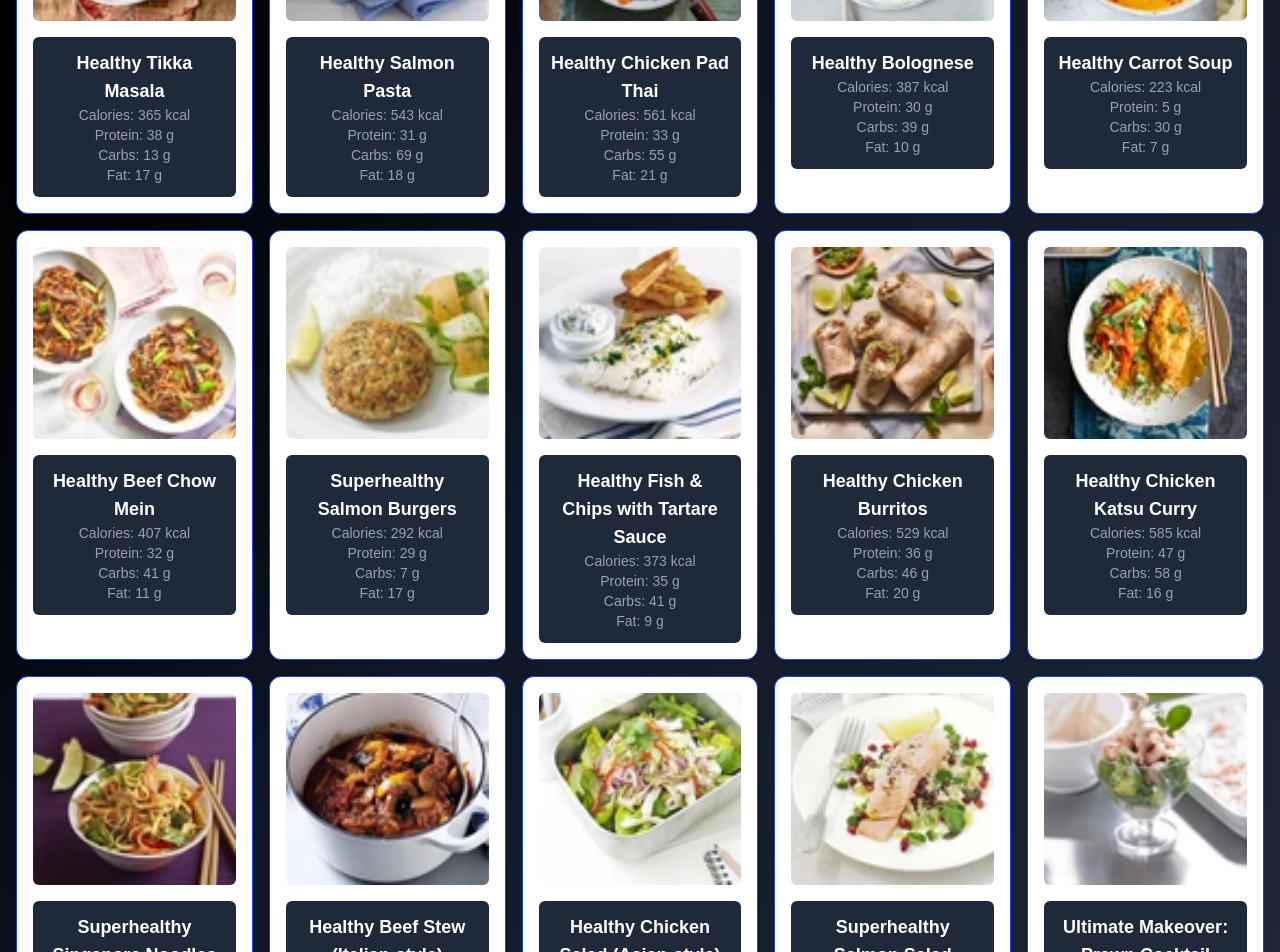
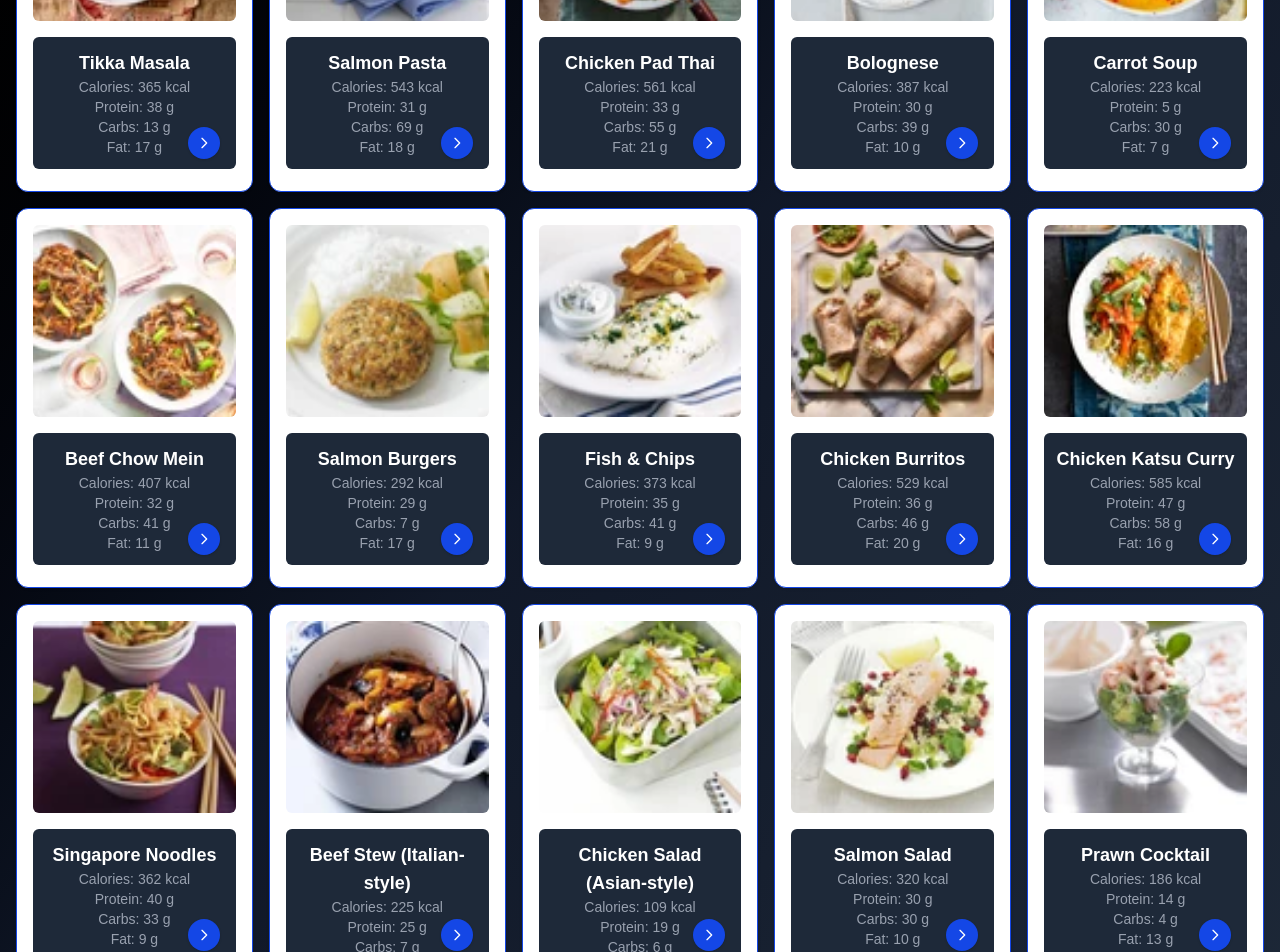
Before and after one commit to jacam666/coaching-website, a Next.js app: page /meals in a window 1280 px wide. Shown: the part 420-1372 px from the top of the page. Built offline with nearby package versions, Linux system fonts and the light colour scheme.

Commit message:
created flip effect for all meal cards and added ingredients on back of cards

```diff
--- a/src/app/data/meals.ts
+++ b/src/app/data/meals.ts
@@ -16,16 +16,16 @@ export const meals: Meal[] = [
   {
     id: 1,
     slug: "healthy-tikka-masala",
-    title: "Healthy Tikka Masala",
+    title: " Tikka Masala",
     image: { src: "/images/meal-images/meal-1.webp", alt: "Chicken tikka masala with spinach and almonds" },
     kcal: 365, protein: 38, carbs: 13, fat: 17,
-    ingredients: ["Chicken breast", "Onion", "Garlic", "Ginger", "Chopped tomatoes", "Tikka spice", "Spinach", "Yogurt", "Ground almonds"],
+    ingredients: ["4 small skinless chicken", "1 large onion", "4 large garlic cloves", "Ginger", "400g Chopped tomatoes", "2 tbsp Tikka spice", "200g Spinach", "3 tbsp fat-free natural Yogurt", "40g Ground almonds"],
     tags: ["chicken", "indian", "low-calorie", "gluten-free"]
   },
   {
     id: 2,
     slug: "healthy-salmon-pasta",
-    title: "Healthy Salmon Pasta",
+    title: " Salmon Pasta",
     image: { src: "/images/meal-images/meal-2.webp", alt: "Salmon pasta with pine nuts and basil" },
     kcal: 543, protein: 31, carbs: 69, fat: 18,
     ingredients: ["Penne", "Salmon", "Olive oil", "Pine nuts", "Red pepper", "Mushrooms", "Basil"],
@@ -34,7 +34,7 @@ export const meals: Meal[] = [
   {
     id: 3,
     slug: "healthy-chicken-pad-thai",
-    title: "Healthy Chicken Pad Thai",
+    title: " Chicken Pad Thai",
     image: { src: "/images/meal-images/meal-3.webp", alt: "Chicken pad thai in a wok" },
     kcal: 561, protein: 33, carbs: 55, fat: 21,
     ingredients: ["Brown rice noodles", "Chicken thigh", "Onion", "Red pepper", "Carrot ribbons", "Beansprouts", "Peanuts", "Lime", "Low-salt soy"],
@@ -43,7 +43,7 @@ export const meals: Meal[] = [
   {
     id: 4,
     slug: "healthy-bolognese",
-    title: "Healthy Bolognese",
+    title: " Bolognese",
     image: { src: "/images/meal-images/meal-4.webp", alt: "Healthy bolognese on a plate" },
     kcal: 387, protein: 30, carbs: 39, fat: 10,
     ingredients: ["Wholewheat linguine", "Lean pork mince", "Fennel", "Garlic", "Cherry tomatoes", "Balsamic vinegar", "Basil"],
@@ -52,7 +52,7 @@ export const meals: Meal[] = [
   {
     id: 5,
     slug: "healthy-carrot-soup",
-    title: "Healthy Carrot Soup",
+    title: " Carrot Soup",
     image: { src: "/images/meal-images/meal-5.webp", alt: "Carrot & ginger soup" },
     kcal: 223, protein: 5, carbs: 30, fat: 7,
     ingredients: ["Carrots", "Ginger", "Turmeric", "Cayenne", "Vegetable stock", "Soured cream"],
@@ -61,7 +61,7 @@ export const meals: Meal[] = [
   {
     id: 6,
     slug: "healthy-beef-chow-mein",
-    title: "Healthy Beef Chow Mein",
+    title: " Beef Chow Mein",
     image: { src: "/images/meal-images/meal-6.webp", alt: "Beef chow mein in bowls" },
     kcal: 407, protein: 32, carbs: 41, fat: 11,
     ingredients: ["Egg noodles", "Lean beef strips", "Red onion", "Ginger", "Mushrooms", "Beansprouts", "Tamari", "Rice vinegar", "Spring onions"],
@@ -70,7 +70,7 @@ export const meals: Meal[] = [
   {
     id: 7,
     slug: "superhealthy-salmon-burgers",
-    title: "Superhealthy Salmon Burgers",
+    title: " Salmon Burgers",
     image: { src: "/images/meal-images/meal-7.webp", alt: "Salmon burgers with ribbon salad" },
     kcal: 292, protein: 29, carbs: 7, fat: 17,
     ingredients: ["Salmon fillets", "Thai red curry paste", "Ginger", "Soy sauce", "Coriander", "Carrot", "Cucumber", "White wine vinegar"],
@@ -79,7 +79,7 @@ export const meals: Meal[] = [
   {
     id: 8,
     slug: "healthy-fish-and-chips-tartare",
-    title: "Healthy Fish & Chips with Tartare Sauce",
+    title: " Fish & Chips",
     image: { src: "/images/meal-images/meal-8.webp", alt: "Baked fish and oven chips with tartare" },
     kcal: 373, protein: 35, carbs: 41, fat: 9,
     ingredients: ["White fish fillets", "Potatoes", "Plain yogurt", "Capers", "Parsley", "Lemon"],
@@ -88,7 +88,7 @@ export const meals: Meal[] = [
   {
     id: 9,
     slug: "healthy-chicken-burritos",
-    title: "Healthy Chicken Burritos",
+    title: " Chicken Burritos",
     image: { src: "/images/meal-images/meal-9.webp", alt: "Chicken burritos sliced open" },
     kcal: 529, protein: 36, carbs: 46, fat: 20,
     ingredients: ["Cooked chicken", "Black beans", "Sweetcorn", "Brown rice", "Red pepper", "Avocado", "Tomato purée", "Wholemeal wraps"],
@@ -97,7 +97,7 @@ export const meals: Meal[] = [
   {
     id: 10,
     slug: "healthy-chicken-katsu-curry",
-    title: "Healthy Chicken Katsu Curry",
+    title: " Chicken Katsu Curry",
     image: { src: "/images/meal-images/meal-10.webp", alt: "Baked chicken katsu curry with rice" },
     kcal: 585, protein: 47, carbs: 58, fat: 16,
     ingredients: ["Chicken breasts", "Flaked almonds", "Onion", "Garlic", "Ginger", "Curry powder", "Turmeric", "Wholemeal flour", "Brown rice"],
@@ -106,7 +106,7 @@ export const meals: Meal[] = [
   {
     id: 11,
     slug: "superhealthy-singapore-noodles",
-    title: "Superhealthy Singapore Noodles",
+    title: " Singapore Noodles",
     image: { src: "/images/meal-images/meal-11.webp", alt: "Singapore noodles with chicken and prawns" },
     kcal: 362, protein: 40, carbs: 33, fat: 9,
     ingredients: ["Egg noodles", "Chicken breast", "Prawns", "Tenderstem broccoli", "Red pepper", "Baby corn", "Madras paste", "Soy", "Beansprouts"],
@@ -115,7 +115,7 @@ export const meals: Meal[] = [
   {
     id: 12,
     slug: "healthy-beef-stew",
-    title: "Healthy Beef Stew (Italian-style)",
+    title: " Beef Stew (Italian-style)",
     image: { src: "/images/meal-images/meal-12.webp", alt: "Italian-style beef stew" },
     kcal: 225, protein: 25, carbs: 7, fat: 11,
     ingredients: ["Beef stir-fry strips", "Onion", "Garlic", "Yellow pepper", "Chopped tomatoes", "Rosemary", "Olives", "Olive oil"],
@@ -124,7 +124,7 @@ export const meals: Meal[] = [
   {
     id: 13,
     slug: "healthy-chicken-salad",
-    title: "Healthy Chicken Salad (Asian-style)",
+    title: " Chicken Salad (Asian-style)",
     image: { src: "/images/meal-images/meal-13.webp", alt: "Asian chicken salad" },
     kcal: 109, protein: 19, carbs: 6, fat: 1,
     ingredients: ["Chicken breast", "Fish sauce", "Lime", "Caster sugar", "Mixed leaves", "Coriander", "Red onion", "Chilli", "Cucumber"],
@@ -133,7 +133,7 @@ export const meals: Meal[] = [
   {
     id: 14,
     slug: "superhealthy-salmon-salad",
-    title: "Superhealthy Salmon Salad",
+    title: " Salmon Salad",
     image: { src: "/images/meal-images/meal-14.webp", alt: "Salmon salad with couscous and greens" },
     kcal: 320, protein: 30, carbs: 30, fat: 10,
     ingredients: ["Couscous", "Salmon fillets", "Sprouting broccoli", "Lemon", "Pomegranate seeds", "Pumpkin seeds", "Watercress"],
@@ -142,7 +142,7 @@ export const meals: Meal[] = [
   {
     id: 15,
     slug: "ultimate-makeover-prawn-cocktail",
-    title: "Ultimate Makeover: Prawn Cocktail",
+    title: "Prawn Cocktail",
     image: { src: "/images/meal-images/meal-15.webp", alt: "Prawn cocktail in a glass" },
     kcal: 186, protein: 14, carbs: 4, fat: 13,
     ingredients: ["Prawns", "Cucumber", "Dill", "Avocado", "Watercress", "Mayonnaise", "Fromage frais", "Ketchup", "Tabasco", "Worcestershire", "Lime"],
--- a/src/app/meals/page.tsx
+++ b/src/app/meals/page.tsx
@@ -1,22 +1,20 @@
-import React from "react";
+"use client";
+import React, { useState } from "react";
 import Navbar from "../components/Navbar";
 import Footer from "../components/Footer";
 import { meals } from "../data/meals";
 
 export default function MealsPage() {
+    // Track flipped state for all cards
+    const [flippedArr, setFlippedArr] = useState(Array(meals.length).fill(false));
 
-    const mealList = meals.map((meal) => (
-        <div key={meal.slug} className="rounded-xl border border-blue-700 bg-white p-4 shadow hover:scale-105 transform transition duration-200">
-            <img src={meal.image.src} alt={meal.image.alt} className="w-full h-48 object-fill rounded-md mb-4" />
-            <div className="text-center bg-gray-800 p-3 rounded-md">
-                <h3 className="text-lg font-semibold">{meal.title}</h3>
-                <p className="text-sm text-gray-400">Calories: {meal.kcal} kcal</p>
-                <p className="text-sm text-gray-400">Protein: {meal.protein} g</p>
-                <p className="text-sm text-gray-400">Carbs: {meal.carbs} g</p>
-                <p className="text-sm text-gray-400">Fat: {meal.fat} g</p>
-            </div>
-        </div>
-    ));
+    const handleFlip = (idx: number, value: boolean) => {
+        setFlippedArr((prev) => {
+            const arr = [...prev];
+            arr[idx] = value;
+            return arr;
+        });
+    };
 
     return (
         <main className="flex flex-col min-h-screen bg-gradient-to-br from-black via-gray-900 to-gray-800 text-white">
@@ -30,7 +28,52 @@ export default function MealsPage() {
                     </h2>
                 </div>
                 <div className="grid grid-cols-1 sm:grid-cols-2 lg:grid-cols-3 xl:grid-cols-5 px-4 gap-4">
-                    {mealList}
+                    {meals.map((meal, idx) => (
+                        <div key={meal.slug} className="relative w-full h-95" style={{ perspective: "1000px" }}>
+                            <div className={`absolute inset-0 w-full h-full transition-transform duration-500 ${flippedArr[idx] ? "rotate-y-180" : ""}`} style={{ transformStyle: "preserve-3d" }}>
+                                {/* Front */}
+                                <div className={`absolute inset-0 w-full h-full bg-white rounded-xl border border-blue-700 shadow p-4 ${flippedArr[idx] ? "opacity-0" : "opacity-100"}`} style={{ backfaceVisibility: "hidden" }}>
+                                    <img src={meal.image.src} alt={meal.image.alt} className="w-full h-48 object-fill rounded-md mb-4" />
+                                    <div className="text-center bg-gray-800 p-3 rounded-md overflow-auto">
+                                        <h3 className="text-lg font-semibold">{meal.title}</h3>
+                                        <p className="text-sm text-gray-400">Calories: {meal.kcal} kcal</p>
+                                        <p className="text-sm text-gray-400">Protein: {meal.protein} g</p>
+                                        <p className="text-sm text-gray-400">Carbs: {meal.carbs} g</p>
+                                        <p className="text-sm text-gray-400">Fat: {meal.fat} g</p>
+                                    </div>
+                                    <button
+                                        className="absolute bottom-4 right-4 bg-blue-700 text-white rounded-full p-2 m-4 shadow hover:bg-blue-900 transition"
+                                        onClick={() => handleFlip(idx, true)}
+                                        aria-label="Show ingredients"
+                                    >
+                                        <svg xmlns="http://www.w3.org/2000/svg" fill="none" viewBox="0 0 24 24" strokeWidth={2} stroke="currentColor" className="w-4 h-4">
+                                            <path strokeLinecap="round" strokeLinejoin="round" d="M9 5l7 7-7 7" />
+                                        </svg>
+                                    </button>
+                                </div>
+                                {/* Back */}
+                                <div className={`absolute inset-0 w-full h-full bg-gray-800 rounded-xl border border-blue-700 shadow p-4 flex flex-col justify-center items-center text-white overflow-auto ${flippedArr[idx] ? "opacity-100" : "opacity-0"}`} style={{ backfaceVisibility: "hidden", transform: "rotateY(180deg)" }}>
+                                    <h3 className="text-lg font-semibold mb-2">Ingredients</h3 >
+                                    <div>
+                                    <ul className="text-gray-200 text-center">
+                                        {meal.ingredients?.map((ing: string) => (
+                                            <li key={ing}>{ing}</li>
+                                        ))}
+                                    </ul>
+                                    </div>
+                                    <button
+                                        className="absolute bottom-4 right-4 bg-blue-700 text-white rounded-full p-2 m-2 shadow hover:bg-blue-900 transition"
+                                        onClick={() => handleFlip(idx, false)}
+                                        aria-label="Back to nutrition"
+                                    >
+                                        <svg xmlns="http://www.w3.org/2000/svg" fill="none" viewBox="0 0 24 24" strokeWidth={2} stroke="currentColor" className="w-4 h-4 rotate-180">
+                                            <path strokeLinecap="round" strokeLinejoin="round" d="M9 5l7 7-7 7" />
+                                        </svg>
+                                    </button>
+                                </div>
+                            </div>
+                        </div>
+                    ))}
                 </div>
             </section>
             <Footer />
--- a/src/app/page.tsx
+++ b/src/app/page.tsx
@@ -97,7 +97,7 @@ export default function Home() {
       <section className="w-full max-w-4xl grid grid-cols-1 md:grid-cols-2 gap-8 py-12">
         <div className="bg-gray-800 rounded-xl shadow p-8 flex flex-col items-center border border-gray-700">
           <img src="/file.svg" alt="Personal Training" className="w-16 h-16 mb-4" />
-          <h2 className="text-2xl font-bold text-blue-400 mb-2">Personal Training</h2>
+          <h2 className="text-2xl font-bold text-blue-400 mb-2">Online Coaching</h2>
           <p className="text-gray-300 text-center">
             Customized workout plans, progress tracking, and expert guidance to help you reach your fitness goals from anywhere.
           </p>
```
Also changed, not shown: src/app/services/page.tsx (+19 -8 lines).
